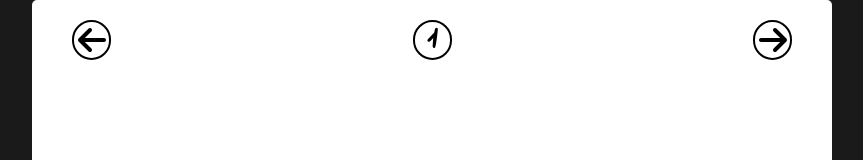
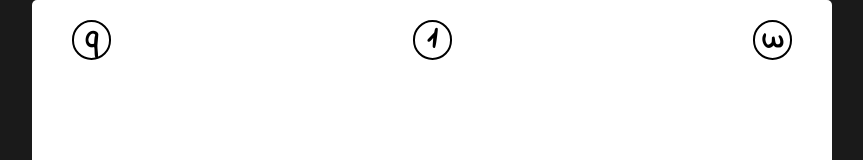
Before and after one commit to Diogolima-creator/EnsinaGame, a React (Vite) app: page /reviewResults in a window 1280 px wide. Shown: the top 160 px of the page, without its empty margins (208-1071 px from the left). Built offline with nearby package versions, Linux system fonts and the light colour scheme.

Commit message:
testing removing fontawwesome

```diff
--- a/src/components/choiceContent/index.tsx
+++ b/src/components/choiceContent/index.tsx
@@ -1,7 +1,5 @@
 import * as C from './styles'
 import { useNavigate } from 'react-router-dom';
-import { FontAwesomeIcon } from '@fortawesome/react-fontawesome';
-import { faShare } from '@fortawesome/free-solid-svg-icons';
 import { useState } from 'react';
 import { Grades } from '../../services/Grades'
 import { useGame } from '../../context/GameContext'
@@ -32,7 +30,7 @@ export const ChoiceContent = () => {
   return(
     <C.Container>
         <C.Header>
-          <button onClick={() => navigate('/subject')}><FontAwesomeIcon icon={faShare}></FontAwesomeIcon></button>
+          <button onClick={() => navigate('/subject')}>x</button>
         </C.Header>
         <C.Title>
           Escolha os conteúdos que voce quer estudar:
--- a/src/components/finishSurverys/index.tsx
+++ b/src/components/finishSurverys/index.tsx
@@ -1,7 +1,7 @@
 import * as C from './styles'
 import { useNavigate } from 'react-router-dom';
 import { useGame } from '../../context/GameContext'
-import { GradesNotas, Guides } from '../../services/Guides';
+import { GradesNotas} from '../../services/Guides';
 import ReactPlayer from 'react-player'
 
 export const FinishSurveys = () => {
--- a/src/components/menuGrade/index.tsx
+++ b/src/components/menuGrade/index.tsx
@@ -1,6 +1,4 @@
 import * as C from './styles'
-import { FontAwesomeIcon } from '@fortawesome/react-fontawesome'
-import { faShare } from '@fortawesome/free-solid-svg-icons'
 import { useNavigate } from 'react-router-dom'
 import { useGame } from '../../context/GameContext'
 
@@ -19,7 +17,7 @@ export const MenuDifficulty = () => {
   return(
     <C.Container>
       <C.Header>
-        <button onClick={() => navigate('/home')}><FontAwesomeIcon icon={faShare}></FontAwesomeIcon></button>
+        <button onClick={() => navigate('/home')}>x</button>
       </C.Header>
       <C.Title>
           Escolha a série que você está estudando
--- a/src/components/reviewSurveys/index.tsx
+++ b/src/components/reviewSurveys/index.tsx
@@ -1,8 +1,6 @@
 import * as C from './styles'
 import { useNavigate } from 'react-router-dom'
 import { useState } from 'react'
-import { FontAwesomeIcon } from '@fortawesome/react-fontawesome'
-import { faArrowRight, faArrowLeft } from '@fortawesome/free-solid-svg-icons'
 import { useGame } from '../../context/GameContext'
 import Questions from '../../services/Questions'
 
@@ -27,9 +25,9 @@ export const ReviewSurveys = () => {
   return(
     <C.Container>
         <C.HeaderReview>
-            <C.HeaderReviewItem cursor={"pointer"} scale={"1.1"} onClick={()=> handleToNextToBack('Back')}><FontAwesomeIcon icon={faArrowLeft}/></C.HeaderReviewItem>
+            <C.HeaderReviewItem cursor={"pointer"} scale={"1.1"} onClick={()=> handleToNextToBack('Back')}>q</C.HeaderReviewItem>
             <C.HeaderReviewItem cursor={""} scale={"1"}>{CountQuestions}</C.HeaderReviewItem>
-            <C.HeaderReviewItem cursor={"pointer"} scale={"1.1"} onClick={()=> handleToNextToBack('Next')}><FontAwesomeIcon icon={faArrowRight}/></C.HeaderReviewItem>
+            <C.HeaderReviewItem cursor={"pointer"} scale={"1.1"} onClick={()=> handleToNextToBack('Next')}>w</C.HeaderReviewItem>
         </C.HeaderReview>
         <C.QuestionAnswer>
           <C.Question>
```
